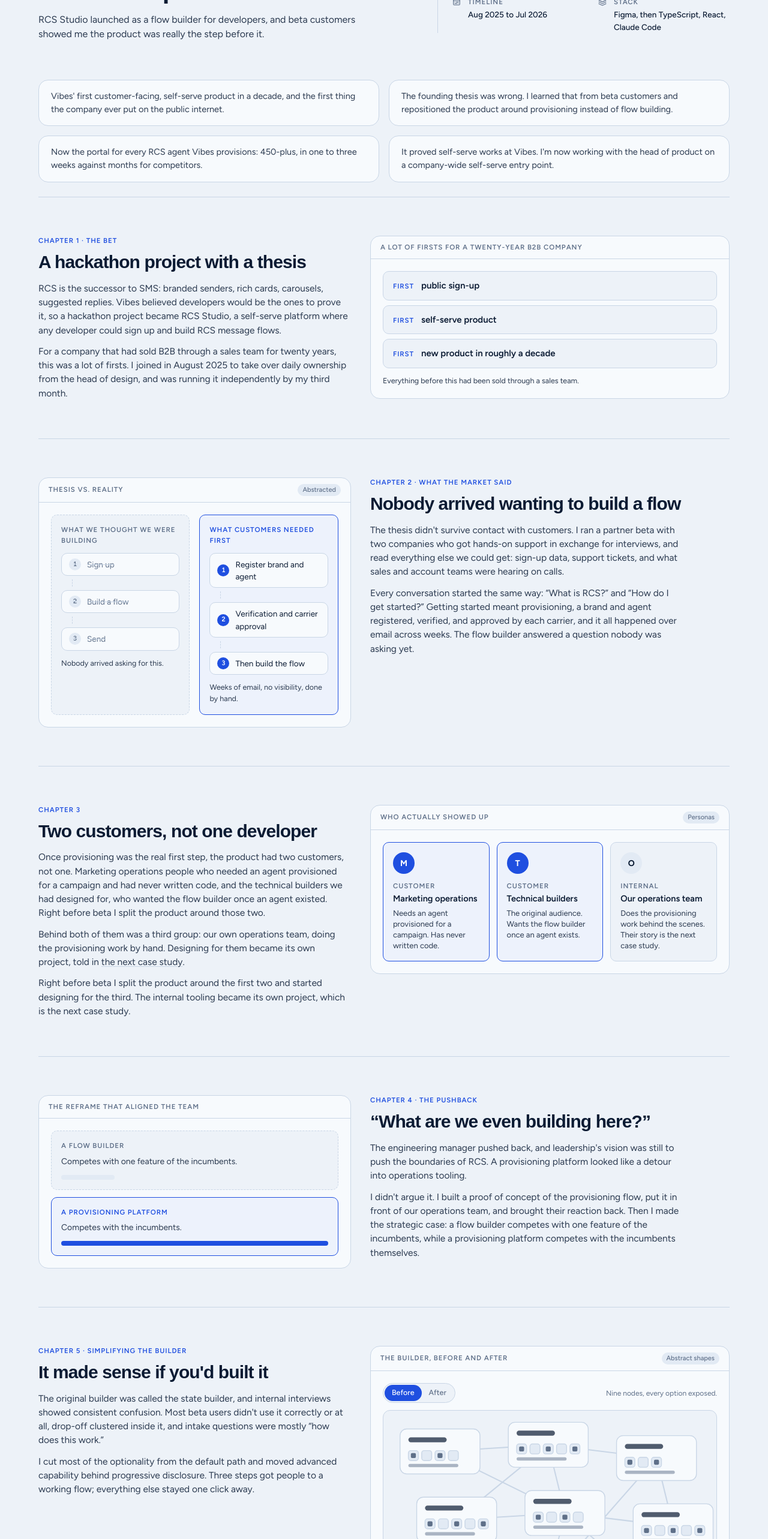
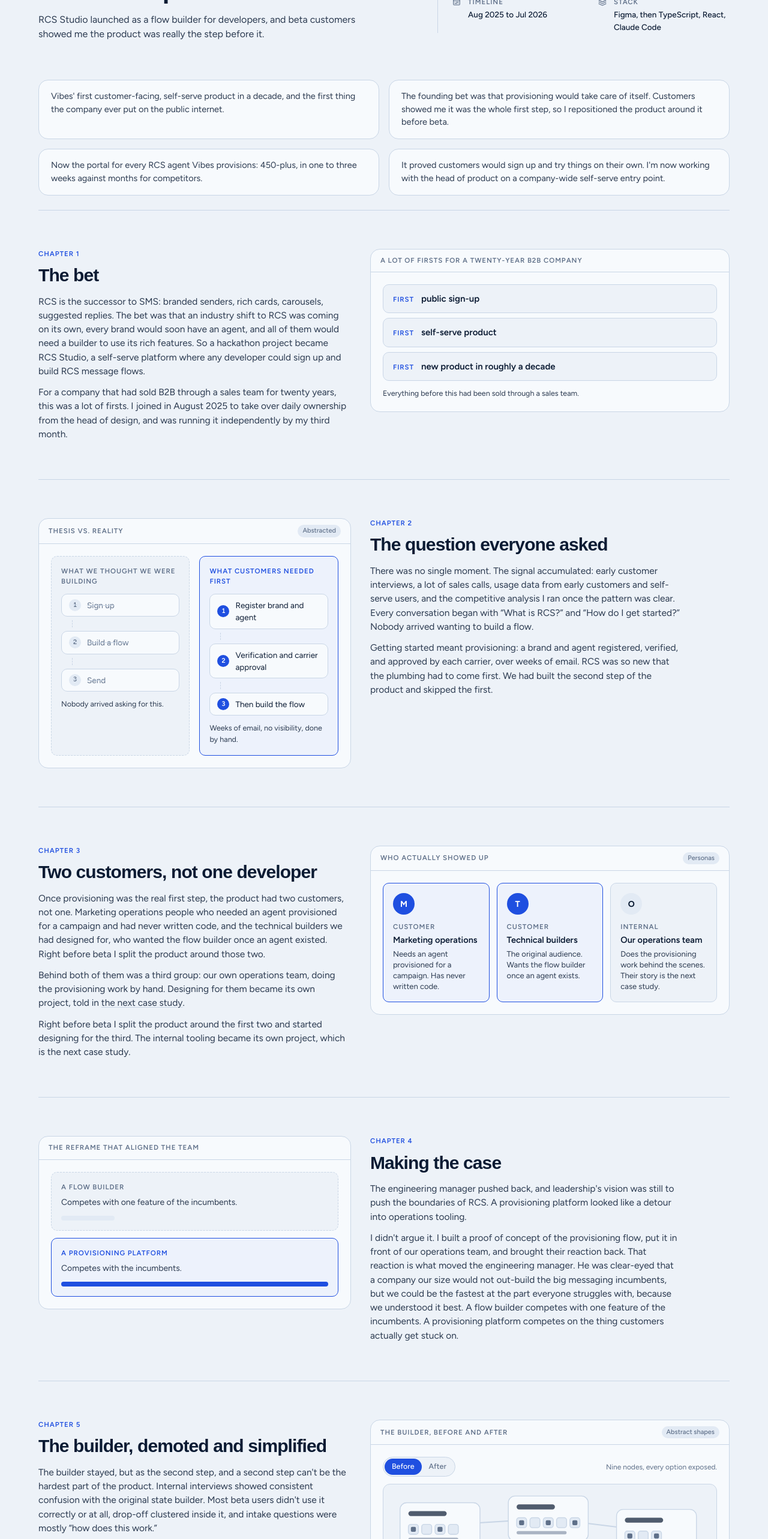
Before and after one commit to nfelicidario/nfelicidario.github.io, a Next.js app: page /work/rcs-studio in a window 1280 px wide. Shown: the part 960-3526 px from the top of the page at 60% size. Built offline with nearby package versions, Linux system fonts and the light colour scheme; a web font is replaced by a local one.

Commit message:
RCS Studio: chapters rewritten to the seven-beat spine with the round-four answers
Co-Authored-By: Claude Fable 5.1 <noreply@anthropic.com>

```diff
--- a/src/app/work/rcs-studio/page.tsx
+++ b/src/app/work/rcs-studio/page.tsx
@@ -90,15 +90,15 @@ export default function Page() {
       <Tldr
         items={[
           "Vibes' first customer-facing, self-serve product in a decade, and the first thing the company ever put on the public internet.",
-          "The founding thesis was wrong. I learned that from beta customers and repositioned the product around provisioning instead of flow building.",
+          "The founding bet was that provisioning would take care of itself. Customers showed me it was the whole first step, so I repositioned the product around it before beta.",
           "Now the portal for every RCS agent Vibes provisions: 450-plus, in one to three weeks against months for competitors.",
-          "It proved self-serve works at Vibes. I'm now working with the head of product on a company-wide self-serve entry point.",
+          "It proved customers would sign up and try things on their own. I'm now working with the head of product on a company-wide self-serve entry point.",
         ]}
       />
 
       <Beat
-        chapter="Chapter 1 · The bet"
-        title="A hackathon project with a thesis"
+        chapter="Chapter 1"
+        title="The bet"
         artifact={
           <Artifact label="A lot of firsts for a twenty-year B2B company">
             <ul className="grid gap-2">
@@ -114,20 +114,16 @@ export default function Page() {
         }
       >
         <p>
-          RCS is the successor to SMS: branded senders, rich cards, carousels, suggested replies. Vibes
-          believed developers would be the ones to prove it, so a hackathon project became RCS Studio, a
-          self-serve platform where any developer could sign up and build RCS message flows.
+          RCS is the successor to SMS: branded senders, rich cards, carousels, suggested replies. The bet was that an industry shift to RCS was coming on its own, every brand would soon have an agent, and all of them would need a builder to use its rich features. So a hackathon project became RCS Studio, a self-serve platform where any developer could sign up and build RCS message flows.
         </p>
         <p>
-          For a company that had sold B2B through a sales team for twenty years, this was a lot of firsts. I
-          joined in August 2025 to take over daily ownership from the head of design, and was running it
-          independently by my third month.
+          For a company that had sold B2B through a sales team for twenty years, this was a lot of firsts. I joined in August 2025 to take over daily ownership from the head of design, and was running it independently by my third month.
         </p>
       </Beat>
 
       <Beat
-        chapter="Chapter 2 · What the market said"
-        title="Nobody arrived wanting to build a flow"
+        chapter="Chapter 2"
+        title="The question everyone asked"
         reverse
         artifact={
           <Artifact label="Thesis vs. reality" pill="Abstracted">
@@ -136,15 +132,10 @@ export default function Page() {
         }
       >
         <p>
-          The thesis didn&apos;t survive contact with customers. I ran a partner beta with two companies who got
-          hands-on support in exchange for interviews, and read everything else we could get: sign-up data,
-          support tickets, and what sales and account teams were hearing on calls.
+          There was no single moment. The signal accumulated: early customer interviews, a lot of sales calls, usage data from early customers and self-serve users, and the competitive analysis I ran once the pattern was clear. Every conversation began with &ldquo;What is RCS?&rdquo; and &ldquo;How do I get started?&rdquo; Nobody arrived wanting to build a flow.
         </p>
         <p>
-          Every conversation started the same way: &ldquo;What is RCS?&rdquo; and &ldquo;How do I get
-          started?&rdquo; Getting started meant provisioning, a brand and agent registered, verified, and
-          approved by each carrier, and it all happened over email across weeks. The flow builder answered a
-          question nobody was asking yet.
+          Getting started meant provisioning: a brand and agent registered, verified, and approved by each carrier, over weeks of email. RCS was so new that the plumbing had to come first. We had built the second step of the product and skipped the first.
         </p>
       </Beat>
 
@@ -178,8 +169,8 @@ export default function Page() {
       </Beat>
 
       <Beat
-        chapter="Chapter 4 · The pushback"
-        title="&ldquo;What are we even building here?&rdquo;"
+        chapter="Chapter 4"
+        title="Making the case"
         reverse
         artifact={
           <Artifact label="The reframe that aligned the team">
@@ -199,20 +190,16 @@ export default function Page() {
         }
       >
         <p>
-          The engineering manager pushed back, and leadership&apos;s vision was still to push the boundaries of
-          RCS. A provisioning platform looked like a detour into operations tooling.
+          The engineering manager pushed back, and leadership&apos;s vision was still to push the boundaries of RCS. A provisioning platform looked like a detour into operations tooling.
         </p>
         <p>
-          I didn&apos;t argue it. I built a proof of concept of the provisioning flow, put it in front of our
-          operations team, and brought their reaction back. Then I made the strategic case: a flow builder
-          competes with one feature of the incumbents, while a provisioning platform competes with the
-          incumbents themselves.
+          I didn&apos;t argue it. I built a proof of concept of the provisioning flow, put it in front of our operations team, and brought their reaction back. That reaction is what moved the engineering manager. He was clear-eyed that a company our size would not out-build the big messaging incumbents, but we could be the fastest at the part everyone struggles with, because we understood it best. A flow builder competes with one feature of the incumbents. A provisioning platform competes on the thing customers actually get stuck on.
         </p>
       </Beat>
 
       <Beat
-        chapter="Chapter 5 · Simplifying the builder"
-        title="It made sense if you&apos;d built it"
+        chapter="Chapter 5"
+        title="The builder, demoted and simplified"
         artifact={
           <Artifact label="The builder, before and after" pill="Abstract shapes">
             <Simplify />
@@ -220,19 +207,16 @@ export default function Page() {
         }
       >
         <p>
-          The original builder was called the state builder, and internal interviews showed consistent
-          confusion. Most beta users didn&apos;t use it correctly or at all, drop-off clustered inside it, and
-          intake questions were mostly &ldquo;how does this work.&rdquo;
+          The builder stayed, but as the second step, and a second step can&apos;t be the hardest part of the product. Internal interviews showed consistent confusion with the original state builder. Most beta users didn&apos;t use it correctly or at all, drop-off clustered inside it, and intake questions were mostly &ldquo;how does this work.&rdquo;
         </p>
         <p>
-          I cut most of the optionality from the default path and moved advanced capability behind progressive
-          disclosure. Three steps got people to a working flow; everything else stayed one click away.
+          I cut most of the optionality from the default path and moved advanced capability behind progressive disclosure, so three steps got people to a working flow. Today the builder is mostly a demo engine, with a handful of power users, and making it easier is still open work.
         </p>
       </Beat>
 
       <Beat
-        chapter="Chapter 6 · Finding the look"
-        title="The design system was built for a different product"
+        chapter="Chapter 6"
+        title="A look for different users"
         reverse
         artifact={
           <Artifact label="Type, spacing, color" pill="Abstract tiles">
@@ -241,22 +225,16 @@ export default function Page() {
         }
       >
         <p>
-          RCS Studio inherited a design system built for a marketing platform: large type, generous spacing,
-          and a primary color plus several secondary colors used freely. For a dense builder and a multi-step
-          provisioning flow it didn&apos;t work, so we drifted toward a smaller type scale, tighter spacing, and
-          color reserved for calls to action.
+          The inherited design system was built for a marketing product: large type, generous spacing, and a primary color plus several secondary colors used freely. A multi-step form for someone who has never heard of carrier approval needed a smaller scale, tighter spacing, and color reserved for the next step. The impetus was user feedback, internal and external; the liberties I took to answer it went past the existing system.
         </p>
         <p>
-          The drift got noticed, and the concern about two products diverging was fair. I reviewed each change
-          with the head of design and fed what landed back into the shared system, and several of those
-          components were adopted. What came out of it is the direction the company&apos;s next-generation
-          products are now being designed on.
+          The drift got noticed, and the concern about two products diverging was fair. I reviewed each change with the head of design and fed what landed back into the shared system. Customers and sales described the result as elegant and modern, and that direction is what the company&apos;s next-generation products are now being designed on.
         </p>
       </Beat>
 
       <Beat
-        chapter="Chapter 7 · What I shipped"
-        title="Figma docs, then production code"
+        chapter="Chapter 7"
+        title="What it proved"
         artifact={
           <Artifact label="How the work changed shape">
             <div className="grid gap-3 sm:grid-cols-2">
@@ -281,14 +259,10 @@ export default function Page() {
         }
       >
         <p>
-          For the first seven months I worked the way most product designers do: a Figma design doc for nearly
-          every change, broken into epics and stories, with a roadmap the product organization still uses for
-          executive reviews. For beta I owned the landing page end to end, including copy and the legal pages.
+          For the first seven months I worked the way most product designers do: a Figma design doc for nearly every change, broken into epics and stories, with a roadmap the product organization still uses for executive reviews. From March 2026 I shipped production TypeScript alongside the engineers: sign-up, sign-in, and the customer-facing provisioning flows.
         </p>
         <p>
-          In March 2026 we got Claude Code. From then on I shipped production TypeScript alongside the
-          engineers: the sign-up and sign-in experience, customer-facing provisioning flows, and most of the
-          internal admin.
+          We gated the last step on purpose. Anyone could sign up and spin up an agent in Test Mode, and launching it meant a conversation with sales. Some did exactly that. Others got an agent into Test Mode and never booked the call, which told us the self-serve path worked and where it still leaked.
         </p>
       </Beat>
 
@@ -302,11 +276,9 @@ export default function Page() {
       >
         <p>
           RCS Studio is now the portal for every RCS agent Vibes provisions. More importantly, it proved that
-          self-serve works here: leads come in, try things, and convert without a sales call first.
-        </p>
-        <p>
-          That changed the company&apos;s direction. I&apos;m now working with the head of product on a
-          company-wide self-serve entry point.
+          customers would sign up and get an agent running on their own, something the company had never
+          seen. That changed its direction, and I&apos;m now working with the head of product on a company-wide
+          self-serve entry point.
         </p>
       </Outcome>
 
```
